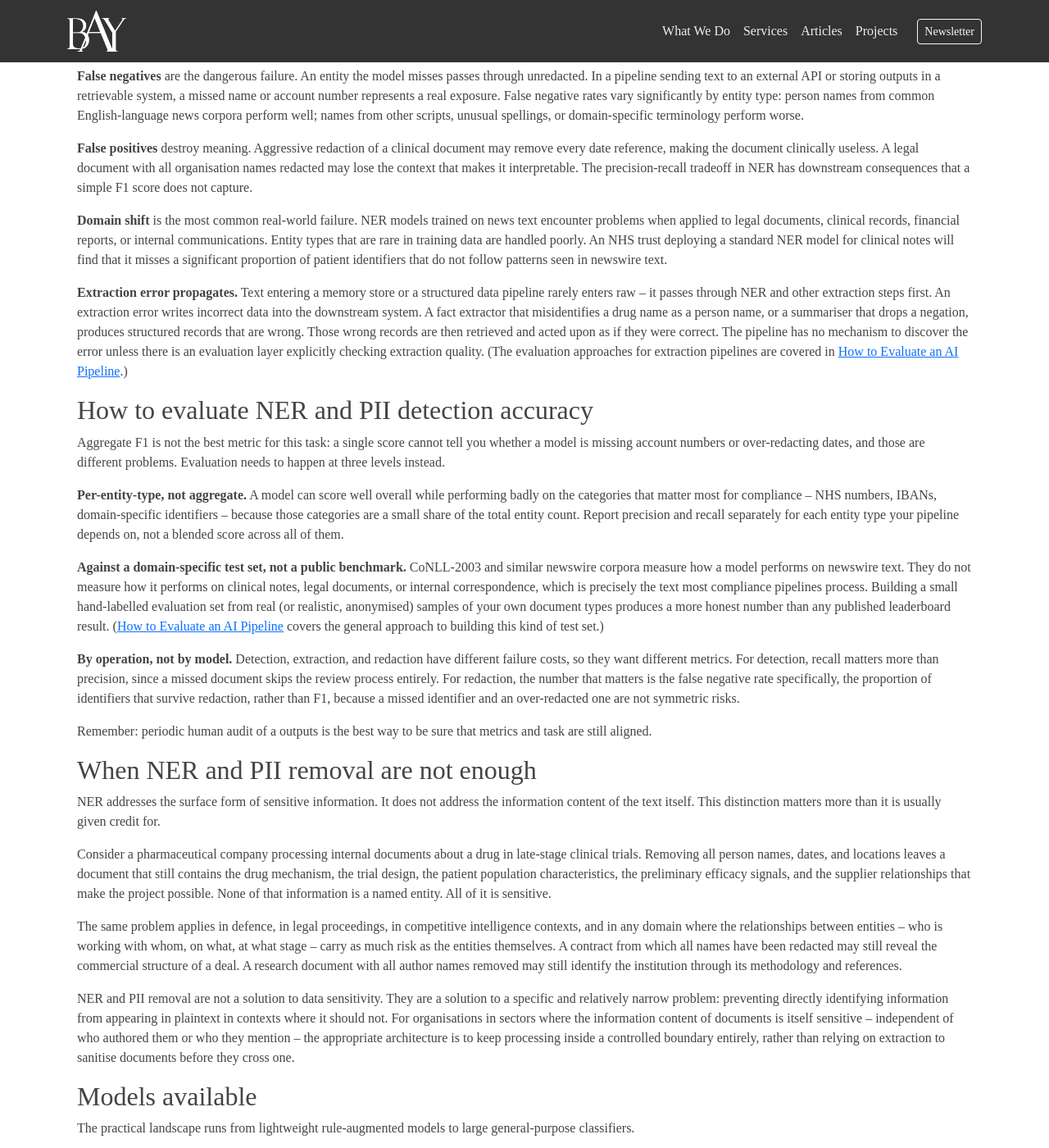
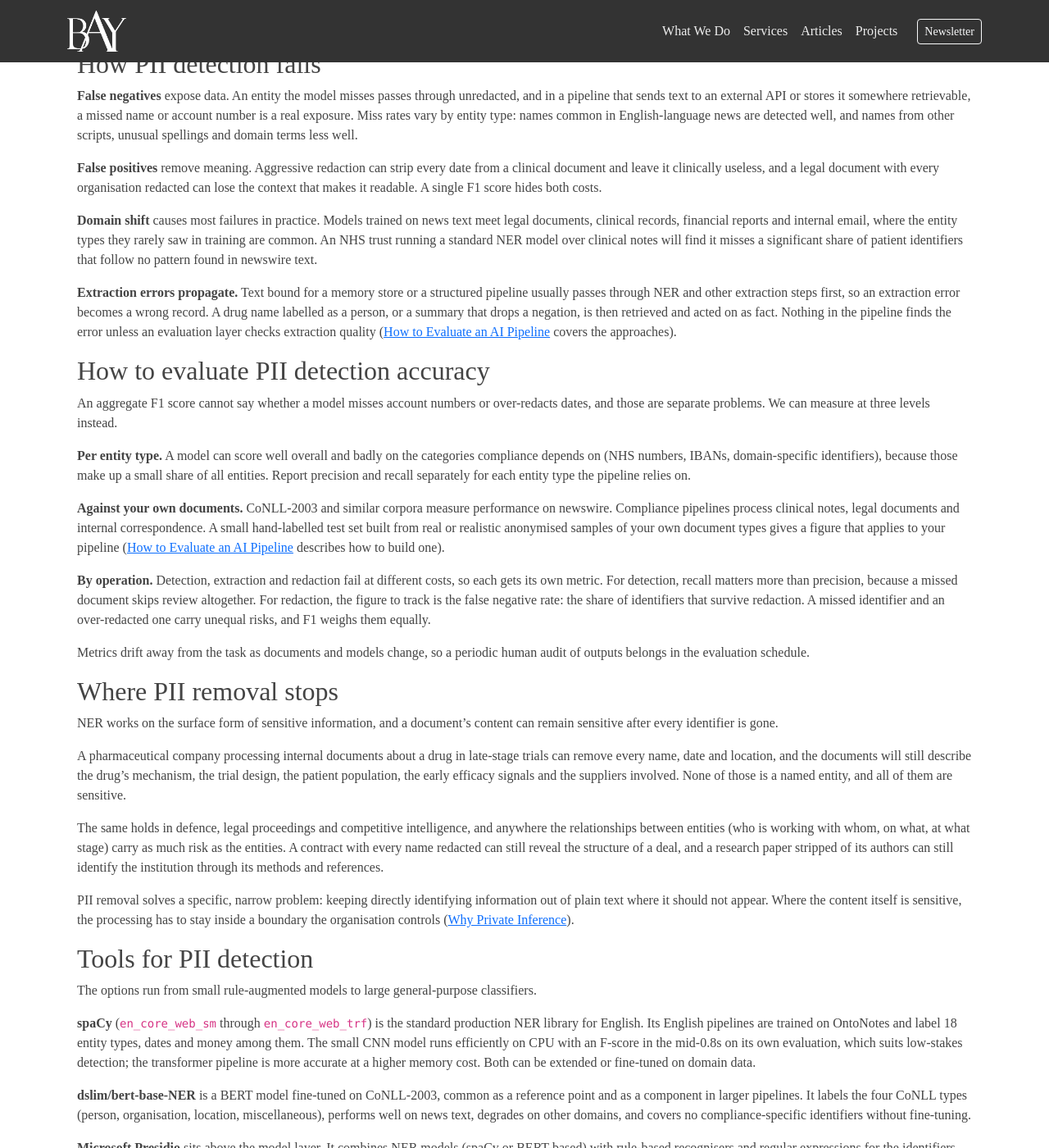
Before and after one commit to bayinfosys/bayinfosys.github.io, a Jekyll site: the page built from _posts/2026-01-01-73-ner-and-pii.md, in a window 1280 px wide and 1400 px high, scrolled down 950 px. Shown: the whole window at 82% size. Built offline with Jekyll 4.4.1, drawn with Linux system fonts in a browser that asks for light colours; some of the changed text lies outside the part shown.

Commit message:
fix: ner-pii update

```diff
--- a/_posts/2026-01-01-73-ner-and-pii.md
+++ b/_posts/2026-01-01-73-ner-and-pii.md
@@ -1,11 +1,12 @@
 ---
 date: 2026-05-27
+last_modified_at: 2026-10-16
 layout: article
 title: "PII Detection with Named Entity Recognition"
+seo_title: "PII Detection with NER: Presidio, spaCy and OpenAI Privacy Filter"
 description: "How named entity recognition detects and redacts PII in text, how to measure detection accuracy per entity type on your own documents, and the tools to use: Presidio, spaCy, BERT NER and OpenAI's open-weight Privacy Filter."
-keywords: ["named entity recognition", "NER", "PII detection", "pii removal", "llm pii", "gdpr text processing", "anonymise text ai", "redact pii documents", "pii nlp", "ner machine learning", "text anonymisation", "sensitive data ai"]
+keywords: ["pii detection", "pii redaction", "named entity recognition", "ner pii", "presidio", "openai privacy filter", "spacy ner", "how to evaluate pii detection accuracy", "redact pii documents", "text anonymisation", "gdpr text processing"]
 topic: "AI Systems"
-seo_title: "PII Detection with NER: Presidio, spaCy and OpenAI Privacy Filter"
 cta: private-inference
 related:
   - 09-data-risks
@@ -15,257 +16,131 @@
   - 64-marigold
 ---
 
-# What Is NER and Why Does It Matter for PII?
+# PII Detection with Named Entity Recognition
 
-Named entity recognition (NER) is the task of identifying and
-classifying spans of text that refer to specific real-world things:
-people, organisations, locations, dates, monetary values. A sentence
-like "Sarah Johnson joined Pfizer's London office in March 2024"
-contains four entities -- a person, an organisation, a location, and
-a date. NER models label each span with its type.
+PII detection in text usually starts with named entity recognition (NER): finding the spans of text that refer to specific things (people, organisations, places, dates, sums of money) and labelling each with its type.
+"Sarah Johnson joined Pfizer's London office in March 2024" contains four entities: a person, an organisation, a location and a date.
 
-This is useful in many contexts. It becomes urgent when the text
-contains information that should not leave your organisation, be sent
-to a third-party API, or appear in a model's training data. At that
-point NER is not a convenience feature -- it is the first line of a
-compliance pipeline.
+NER has many uses.
+It becomes a compliance control when the text holds information that must not leave the organisation, reach a third-party API or enter a model's training data, and at that point it is the first stage of the pipeline that keeps personal data where it belongs.
+We can work through what counts as PII, the three operations NER supports, how each fails, how to measure them, and the tools available.
 
 ## What counts as PII
 
-Personally identifiable information is any data that can identify a
-specific individual, directly or in combination with other data. The
-standard NER entity types -- person names, organisations, locations --
-cover some of it. They do not cover all of it. The categories that
-matter most for compliance extend considerably further:
+Personally identifiable information is any data that can identify a specific person, directly or in combination with other data.
+The standard NER entity types (people, organisations, locations) cover part of it.
+The categories that matter most for compliance go further:
 
-- **Direct identifiers:** name, national insurance number, passport
-  number, date of birth, NHS number, driving licence number.
-- **Contact data:** email address, phone number, home address, IP
-  address.
-- **Financial identifiers:** bank account number, sort code, credit
-  card number.
-- **Health data:** diagnoses, prescriptions, clinical notes, any data
-  that can be linked to a medical record.
-- **Identifiers in combination:** job title plus employer plus
-  approximate location can uniquely identify a person even when no
-  name appears.
+- **Direct identifiers:** name, national insurance number, passport number, date of birth, NHS number, driving licence number.
+- **Contact data:** email address, phone number, home address, IP address.
+- **Financial identifiers:** bank account number, sort code, card number.
+- **Health data:** diagnoses, prescriptions, clinical notes, and anything that can be linked to a medical record.
+- **Identifiers in combination:** a job title, an employer and an approximate location can single out one person with no name present.
 
-Standard NER models trained on news corpora handle person names,
-organisations, and locations reasonably well. They handle the
-compliance-critical categories inconsistently, because those
-categories rarely appear in news text and are therefore
-underrepresented in training data.
+NER models trained on news text handle names, organisations and locations reasonably well, and handle the compliance categories inconsistently.
+National insurance numbers and sort codes rarely appear in news, so they are scarce in the training data.
 
-## The three operations
+## Three operations
 
-NER supports three distinct operations on sensitive text, each with
-different purposes and different error consequences.
+NER supports three operations on sensitive text, each with its own purpose and its own cost of error.
 
-**Detection** establishes whether PII is present in a document.
-The output is a flag or a confidence score. Useful for routing
-decisions -- should this document go to a human reviewer before
-processing? -- and for audit logging.
+**Detection** establishes whether a document contains PII.
+The output is a flag or a confidence score, used for routing (whether a document goes to a human reviewer before processing) and for audit logs.
 
-**Extraction** pulls the identified spans with their types and
-positions. The output is a structured record: entity text, entity
-type, character offsets. This feeds downstream systems: audit trails,
-anonymisation pipelines, data catalogues.
+**Extraction** returns each identified span with its type and position: the entity text, its type and its character offsets.
+Audit trails, anonymisation pipelines and data catalogues consume this record.
 
-**Redaction** replaces identified spans in the source text with
-placeholders or type labels. "Sarah Johnson joined Pfizer's London
-office" becomes "[PERSON] joined [ORG]'s [LOC] office". The redacted
-text can then be passed to an LLM or other downstream process without
-the original identifying information.
+**Redaction** replaces identified spans with placeholders or type labels.
+"Sarah Johnson joined Pfizer's London office" becomes "[PERSON] joined [ORG]'s [LOC] office", and the redacted text can go to an LLM or another downstream process without the identifying details.
 
-These three operations are often conflated but require separate
-evaluation. A model that detects PII with high recall may produce
-so many false positives in extraction that the redacted text is
-unusable. A model that redacts accurately on news text may miss
-domain-specific identifiers entirely.
+The three are often treated as one, and each needs its own evaluation.
+A model that detects PII with high recall can extract so many false positives that the redacted text becomes unusable, and a model that redacts accurately on news text can miss domain-specific identifiers entirely.
 
-## Failure modes
+## How PII detection fails
 
-**False negatives** are the dangerous failure. An entity the model
-misses passes through unredacted. In a pipeline sending text to an
-external API or storing outputs in a retrievable system, a missed
-name or account number represents a real exposure. False negative
-rates vary significantly by entity type: person names from common
-English-language news corpora perform well; names from other scripts,
-unusual spellings, or domain-specific terminology perform worse.
+**False negatives** expose data.
+An entity the model misses passes through unredacted, and in a pipeline that sends text to an external API or stores it somewhere retrievable, a missed name or account number is a real exposure.
+Miss rates vary by entity type: names common in English-language news are detected well, and names from other scripts, unusual spellings and domain terms less well.
 
-**False positives** destroy meaning. Aggressive redaction of a
-clinical document may remove every date reference, making the
-document clinically useless. A legal document with all organisation
-names redacted may lose the context that makes it interpretable.
-The precision-recall tradeoff in NER has downstream consequences
-that a simple F1 score does not capture.
+**False positives** remove meaning.
+Aggressive redaction can strip every date from a clinical document and leave it clinically useless, and a legal document with every organisation redacted can lose the context that makes it readable.
+A single F1 score hides both costs.
 
-**Domain shift** is the most common real-world failure. NER models
-trained on news text encounter problems when applied to legal
-documents, clinical records, financial reports, or internal
-communications. Entity types that are rare in training data are
-handled poorly. An NHS trust deploying a standard NER model for
-clinical notes will find that it misses a significant proportion
-of patient identifiers that do not follow patterns seen in
-newswire text.
+**Domain shift** causes most failures in practice.
+Models trained on news text meet legal documents, clinical records, financial reports and internal email, where the entity types they rarely saw in training are common.
+An NHS trust running a standard NER model over clinical notes will find it misses a significant share of patient identifiers that follow no pattern found in newswire text.
 
-**Extraction error propagates.** Text entering a memory store or
-a structured data pipeline rarely enters raw -- it passes through
-NER and other extraction steps first. An extraction error writes
-incorrect data into the downstream system. A fact extractor that
-misidentifies a drug name as a person name, or a summariser that
-drops a negation, produces structured records that are wrong. Those
-wrong records are then retrieved and acted upon as if they were
-correct. The pipeline has no mechanism to discover the error unless
-there is an evaluation layer explicitly checking extraction quality.
-(The evaluation approaches for extraction pipelines are covered in
-[How to Evaluate an AI Pipeline](/library/61-eval-datasets.html).)
+**Extraction errors propagate.**
+Text bound for a memory store or a structured pipeline usually passes through NER and other extraction steps first, so an extraction error becomes a wrong record.
+A drug name labelled as a person, or a summary that drops a negation, is then retrieved and acted on as fact.
+Nothing in the pipeline finds the error unless an evaluation layer checks extraction quality ([How to Evaluate an AI Pipeline](/library/61-eval-datasets.html) covers the approaches).
 
-## How to evaluate NER and PII detection accuracy
+## How to evaluate PII detection accuracy
 
-Aggregate F1 is not the best metric for this task: a single score cannot
-tell you whether a model is missing account numbers or over-redacting
-dates, and those are different problems. Evaluation needs to happen at
-three levels instead.
+An aggregate F1 score cannot say whether a model misses account numbers or over-redacts dates, and those are separate problems.
+We can measure at three levels instead.
 
-**Per-entity-type, not aggregate.** A model can score well overall
-while performing badly on the categories that matter most for
-compliance -- NHS numbers, IBANs, domain-specific identifiers -- because
-those categories are a small share of the total entity count. Report
-precision and recall separately for each entity type your pipeline
-depends on, not a blended score across all of them.
+**Per entity type.**
+A model can score well overall and badly on the categories compliance depends on (NHS numbers, IBANs, domain-specific identifiers), because those make up a small share of all entities.
+Report precision and recall separately for each entity type the pipeline relies on.
 
-**Against a domain-specific test set, not a public benchmark.** CoNLL-2003
-and similar newswire corpora measure how a model performs on newswire
-text. They do not measure how it performs on clinical notes, legal
-documents, or internal correspondence, which is precisely the text
-most compliance pipelines process. Building a small hand-labelled
-evaluation set from real (or realistic, anonymised) samples of your
-own document types produces a more honest number than any published
-leaderboard result. ([How to Evaluate an AI Pipeline](/library/61-eval-datasets.html)
-covers the general approach to building this kind of test set.)
+**Against your own documents.**
+CoNLL-2003 and similar corpora measure performance on newswire.
+Compliance pipelines process clinical notes, legal documents and internal correspondence.
+A small hand-labelled test set built from real or realistic anonymised samples of your own document types gives a figure that applies to your pipeline ([How to Evaluate an AI Pipeline](/library/61-eval-datasets.html) describes how to build one).
 
-**By operation, not by model.** Detection, extraction, and redaction
-have different failure costs, so they want different metrics. For
-detection, recall matters more than precision, since a missed
-document skips the review process entirely. For redaction, the
-number that matters is the false negative rate specifically, the
-proportion of identifiers that survive redaction, rather than F1,
-because a missed identifier and an over-redacted one are not
-symmetric risks.
+**By operation.**
+Detection, extraction and redaction fail at different costs, so each gets its own metric.
+For detection, recall matters more than precision, because a missed document skips review altogether.
+For redaction, the figure to track is the false negative rate: the share of identifiers that survive redaction.
+A missed identifier and an over-redacted one carry unequal risks, and F1 weighs them equally.
 
-Remember: periodic human audit of a outputs is the best way to be sure that metrics and task are still aligned.
+Metrics drift away from the task as documents and models change, so a periodic human audit of outputs belongs in the evaluation schedule.
 
-## When NER and PII removal are not enough
+## Where PII removal stops
 
-NER addresses the surface form of sensitive information. It does not
-address the information content of the text itself. This distinction
-matters more than it is usually given credit for.
+NER works on the surface form of sensitive information, and a document's content can remain sensitive after every identifier is gone.
 
-Consider a pharmaceutical company processing internal documents about
-a drug in late-stage clinical trials. Removing all person names,
-dates, and locations leaves a document that still contains the drug
-mechanism, the trial design, the patient population characteristics,
-the preliminary efficacy signals, and the supplier relationships that
-make the project possible. None of that information is a named entity.
-All of it is sensitive.
+A pharmaceutical company processing internal documents about a drug in late-stage trials can remove every name, date and location, and the documents will still describe the drug's mechanism, the trial design, the patient population, the early efficacy signals and the suppliers involved.
+None of those is a named entity, and all of them are sensitive.
 
-The same problem applies in defence, in legal proceedings, in
-competitive intelligence contexts, and in any domain where the
-relationships between entities -- who is working with whom, on what,
-at what stage -- carry as much risk as the entities themselves.
-A contract from which all names have been redacted may still reveal
-the commercial structure of a deal. A research document with all
-author names removed may still identify the institution through
-its methodology and references.
+The same holds in defence, legal proceedings and competitive intelligence, and anywhere the relationships between entities (who is working with whom, on what, at what stage) carry as much risk as the entities.
+A contract with every name redacted can still reveal the structure of a deal, and a research paper stripped of its authors can still identify the institution through its methods and references.
 
-NER and PII removal are not a solution to data sensitivity. They are
-a solution to a specific and relatively narrow problem: preventing
-directly identifying information from appearing in plaintext in
-contexts where it should not. For organisations in sectors where the
-information content of documents is itself sensitive -- independent
-of who authored them or who they mention -- the appropriate
-architecture is to keep processing inside a controlled boundary
-entirely, rather than relying on extraction to sanitise documents
-before they cross one.
+PII removal solves a specific, narrow problem: keeping directly identifying information out of plain text where it should not appear.
+Where the content itself is sensitive, the processing has to stay inside a boundary the organisation controls ([Why Private Inference](/library/65-why-private-inference.html)).
 
-## Models available
+## Tools for PII detection
 
-The practical landscape runs from lightweight rule-augmented models
-to large general-purpose classifiers.
+The options run from small rule-augmented models to large general-purpose classifiers.
 
-**spaCy** (`en_core_web_sm` through `en_core_web_trf`) is the
-standard production NER tool for English text. The small CNN-based
-model (`sm`) runs efficiently on CPU but achieves F1 around 0.83
-on newswire benchmarks -- adequate for low-stakes detection, not
-sufficient for compliance-critical work. The transformer-based
-pipeline (`trf`) achieves substantially better accuracy at higher
-memory cost. spaCy covers the standard four entity types (person,
-organisation, location, miscellaneous) and is straightforward to
-extend or fine-tune on domain-specific data.
+**spaCy** (`en_core_web_sm` through `en_core_web_trf`) is the standard production NER library for English.
+Its English pipelines are trained on OntoNotes and label 18 entity types, dates and money among them.
+The small CNN model runs efficiently on CPU with an F-score in the mid-0.8s on its own evaluation, which suits low-stakes detection; the transformer pipeline is more accurate at a higher memory cost.
+Both can be extended or fine-tuned on domain data.
 
-**dslim/bert-base-NER** is a BERT model fine-tuned on CoNLL-2003,
-widely used as a reference point and as a component in larger
-pipelines. It handles the four standard entity types and performs
-well on news-domain text. Its limitations are the same as spaCy's
-transformer pipeline -- CoNLL-2003 is a newswire corpus, and
-performance degrades on out-of-domain text. It does not cover
-compliance-specific entity types without fine-tuning.
+**dslim/bert-base-NER** is a BERT model fine-tuned on CoNLL-2003, common as a reference point and as a component in larger pipelines.
+It labels the four CoNLL types (person, organisation, location, miscellaneous), performs well on news text, degrades on other domains, and covers no compliance-specific identifiers without fine-tuning.
 
-**Microsoft Presidio** sits above the model layer -- it is a
-framework that combines NER models (including spaCy and BERT-based
-models) with rule-based recognisers and regular expressions to
-cover the identifier types that NER models miss: NHS numbers, credit
-card patterns, email addresses, IBANs. For production PII pipelines
-in regulated sectors, Presidio is the practical starting point
-because it handles the compliance-critical categories that
-neural NER models underperform on.
+**Microsoft Presidio** sits above the model layer.
+It combines NER models (spaCy or BERT-based) with rule-based recognisers and regular expressions for the identifiers neural NER misses: NHS numbers, card numbers, email addresses, IBANs.
+For PII pipelines in regulated sectors it is the usual starting point.
 
-**openai/privacy-filter** (Apache 2.0,
-[Hugging Face](https://huggingface.co/openai/privacy-filter)) is a
-bidirectional token classifier derived from the GPT-OSS architecture,
-post-trained specifically for PII detection and masking. At 1.5B
-parameters with 50M active parameters it runs efficiently -- in a
-browser or on a laptop -- while offering a 128,000-token context
-window that handles long documents without chunking. It covers eight
-PII label categories, supports precision-recall tuning at runtime,
-and is designed explicitly for on-premises deployment in high-
-throughput sanitisation workflows. For organisations that need a
-single model handling long documents with configurable sensitivity,
-it is currently the strongest available open-weight option.
+**OpenAI Privacy Filter** (`openai/privacy-filter`, Apache 2.0, on [Hugging Face](https://huggingface.co/openai/privacy-filter)), released in April 2026, is a bidirectional token classifier derived from the gpt-oss architecture and post-trained for PII detection and masking.
+It has 1.5B parameters with about 50M active per token, so it runs on a laptop or in a browser, and its 128,000-token context handles long documents without chunking.
+It covers eight PII categories, lets precision and recall be tuned at runtime, and is designed for on-premises use in high-throughput sanitisation work.
 
-For high-volume pipelines where throughput matters and entity types
-are well-defined, fine-tuned BERT-class models remain competitive
-with much larger models. For out-of-domain text or novel entity
-types, recent benchmarks show that LLM-based NER with few-shot
-prompting outperforms fine-tuned classifiers -- at significantly
-higher cost per document and lower throughput. The choice follows
-from volume, domain specificity, and the cost of a missed entity.
+For high-volume pipelines with well-defined entity types, fine-tuned BERT-class models remain competitive with much larger ones.
+For out-of-domain text and new entity types, LLM-based NER with few-shot prompting can do better, at a much higher cost per document and lower throughput.
+Volume, domain and the cost of a missed entity decide between them.
 
-## Composing NER into pipelines
+## PII detection inside a pipeline
 
-NER and PII removal work in most production contexts as a
-preprocessing step: text enters, entities are identified, the
-redacted form proceeds to the next stage. The challenge is that
-this step needs to run consistently across every task in a
-pipeline -- not just at the entry point, but at each stage where
-text is passed between components, written to memory, or returned
-as output.
+In most production systems NER runs as a preprocessing step: text enters, entities are found, and the redacted text moves on.
+The step has to run wherever text crosses a boundary: between components, into memory, and out as output.
 
-Marigold allows NER and PII removal to be composed as pipeline
-stages in a workflow definition. A pipeline that ingests documents,
-redacts identified PII, runs an extraction or summarisation task,
-and writes the result to a retrievable store can declare the
-redaction step as a typed stage with its own inputs, outputs, and
-error handling. The same redaction configuration applies
-consistently across every document the pipeline processes.
+Marigold (our own open-source inference platform) lets redaction be declared as a typed stage in a workflow.
+A pipeline that ingests documents, redacts PII, runs an extraction or summary and writes to a retrievable store declares the redaction step with its own inputs, outputs and error handling, so the same configuration applies to every document.
+(To discuss pipeline design for your own documents, [get in touch](/contact.html).)
 
-For organisations where the concern is not just direct identifiers
-but the information content of documents -- the pharmaceutical or
-defence cases described above -- Marigold's private inference
-architecture provides the complementary layer: the processing
-happens inside a controlled boundary rather than relying on
-sanitisation to make documents safe to export.
-
-([Get in touch](/contact.html) to discuss pipeline design for your
-specific data environment.)
+Where the documents' content is the sensitive part, as in the pharmaceutical and defence cases above, the same pipeline runs on infrastructure the organisation controls, and the text stays inside that boundary throughout.
```
Also changed, not shown: _posts/2026-01-01-110-data-processor-or-controller.md (+1 -0 lines).
